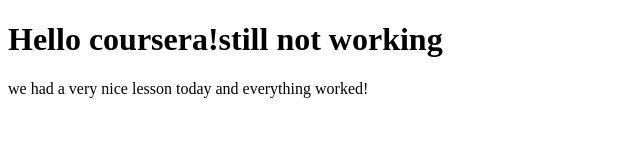
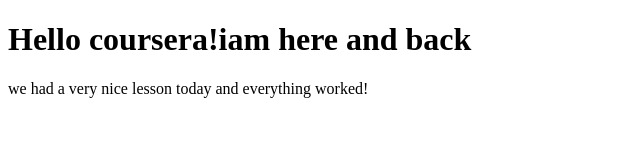
Before and after one commit to wakeforce/coursera-test, a plain HTML site: page site/index.html in a window 1280 px wide. Shown: the whole page, without its empty margins (0-640 px from the left). Drawn offline with Linux system fonts and the light colour scheme.

Commit message:
my last update

```diff
--- a/site/index.html
+++ b/site/index.html
@@ -4,7 +4,7 @@
 	<title>Hello coursera!</title>
 </head>
 <body>
-<h1>Hello coursera!still not working</h1>
+<h1>Hello coursera!iam here and back </h1>
 we had a very nice lesson today and everything worked!
 </body>
 </html>
```
